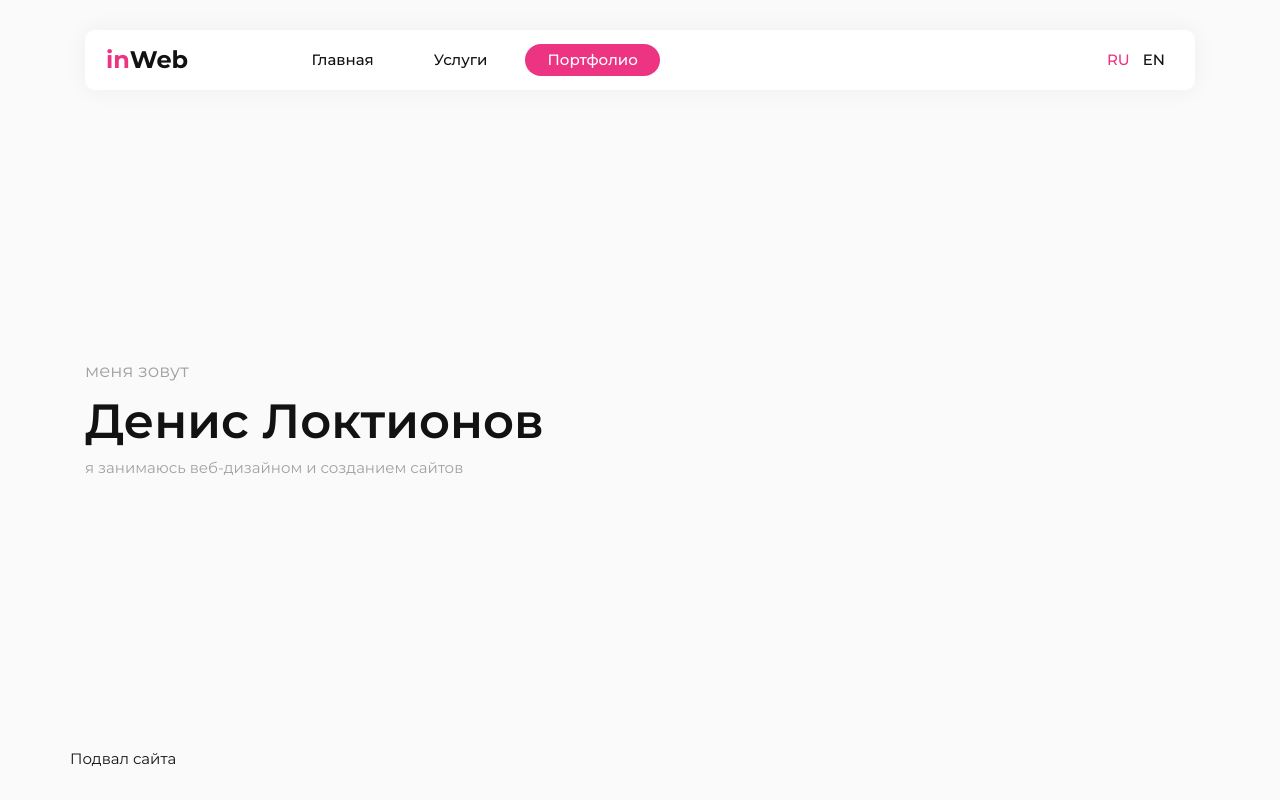
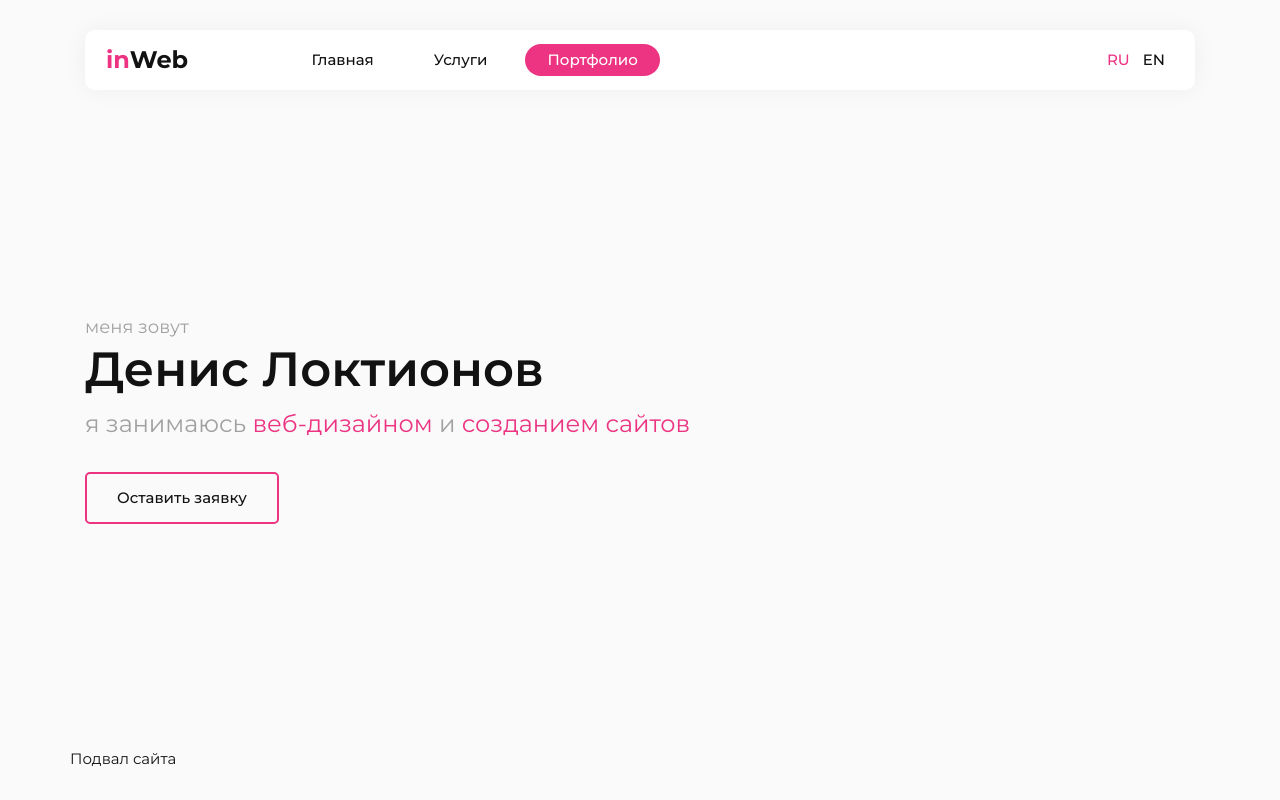
Before and after one commit to Terranru/inweb, a website: page src/index.html in a window 1280 px wide. Drawn offline with nearby package versions, Linux system fonts and the light colour scheme; files that its build step writes are made by us from their sources.

Commit message:
intro block

```diff
--- a/src/assets/sass/blocks/intro.scss
+++ b/src/assets/sass/blocks/intro.scss
@@ -6,11 +6,17 @@
     color:$black;
     font-size: 3.2rem;
     font-weight: 600;
+    line-height: 1.2;
+    margin-bottom: 0.5rem;
 }
 
 .intro__subtitle{
     color: $grey_dark;
-    &.span{
-        color: $pink;
-    }
+    font-size: 1.6rem;
+    font-weight: 400;
+    margin-bottom: 2rem;
 }
+
+.intro__subtitle--pink{
+    color: $pink;
+}
--- a/src/assets/sass/style.scss
+++ b/src/assets/sass/style.scss
@@ -39,5 +39,6 @@ body {
 
 @import "blocks/content";
 @import "blocks/intro";
+@import "blocks/btn";
 
 @import "blocks/footer";
--- a/src/index.html
+++ b/src/index.html
@@ -6,7 +6,8 @@ title: HomePage
     <div class="intro">
         <div class="intro__text">меня зовут</div>
         <div class="intro__title">Денис Локтионов</div>
-        <div class="intro__subtitle">я занимаюсь <span>веб-дизайном</span>
-        и <span>созданием сайтов</span></div>
+        <div class="intro__subtitle">я занимаюсь <span class="intro__subtitle--pink">веб-дизайном</span>
+        и <span class="intro__subtitle--pink">созданием сайтов</span></div>
+        <a class="btn btn--pink" href="#">Оставить заявку</a>
     </div>
 </div>
```
